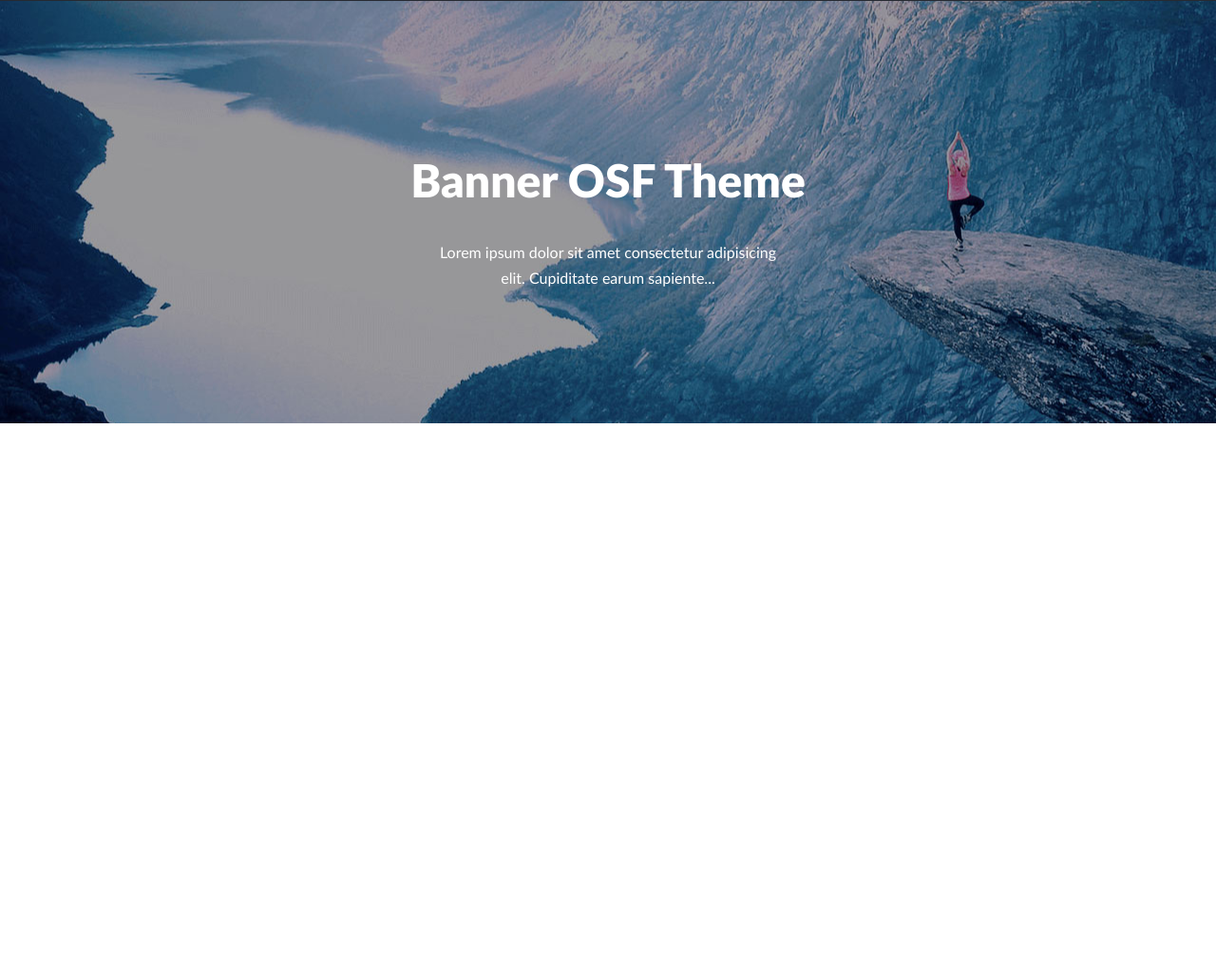
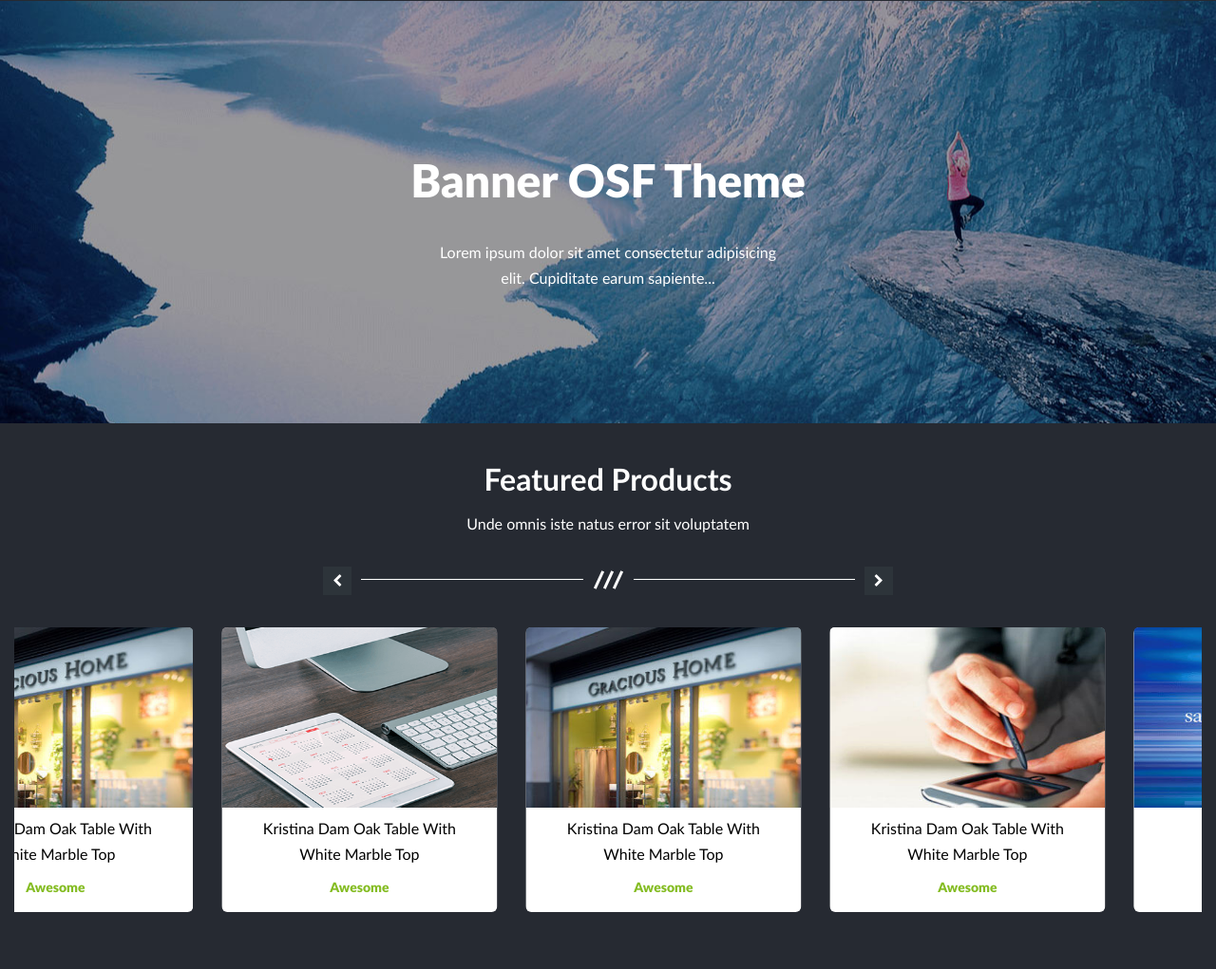
Before and after one commit to jordonss/osf_project, a website: page app/index.html in a window 1280 px wide. Shown: the part 1783-2804 px from the top of the page at 95% size. Before the commit the page ends 2229 px from the top, so only its background shows below. Drawn offline with nearby package versions, Linux system fonts and the light colour scheme; files whose address does not match are found by name.

Commit message:
featured section

```diff
--- a/app/index.html
+++ b/app/index.html
@@ -232,10 +232,6 @@
 								<a href="#" class="popular-item-price-text">799.55</a>
 								<button class="popular-item-price-button">buy now</button>
 							</div>
-							<!-- <div class="popular-item-button-wrapper">
-								<button class="popular-item-button popular-item-button-cart"></button>
-								<button class="popular-item-button popular-item-button-fav"></button>
-							</div> -->
 						</div>
 
 						<div class="popular-list-item"><a href="#" class="popular-list-item-link"><img
@@ -262,7 +258,7 @@
 
 						<div class="popular-list-item"><a href="#" class="popular-list-item-link"><img
 									src="../images/src/pop_items/pop5.png" alt=""></a>
-							<div class="popular-item-name">TORY DESK CALENDAR</div>
+							<div class="popular-item-name">Hay - About A Lounge Chair AAL 93</div>
 							<div class="popular-item-price">291.99</div>
 							<div class="popular-item-button-wrapper">
 								<button class="popular-item-button popular-item-button-cart"><i class="fa fa-plus"
@@ -273,7 +269,7 @@
 
 						<div class="popular-list-item"><a href="#" class="popular-list-item-link"><img
 									src="../images/src/pop_items/pop6.png" alt=""></a>
-							<div class="popular-item-name">CH445 Wing Chair on SUITE NY</div>
+							<div class="popular-item-name">TORY DESK CALENDAR</div>
 							<div class="popular-item-price">459.99</div>
 							<div class="popular-item-button-wrapper">
 								<button class="popular-item-button popular-item-button-cart"><i class="fa fa-plus"
@@ -284,7 +280,7 @@
 
 						<div class="popular-list-item"><a href="#" class="popular-list-item-link"><img
 									src="../images/src/pop_items/pop7.png" alt=""></a>
-							<div class="popular-item-name">TORY DESK CALENDAR</div>
+							<div class="popular-item-name">CH445 Wing Chair on SUITE NY</div>
 							<div class="popular-item-price">159.99</div>
 							<div class="popular-item-button-wrapper">
 								<button class="popular-item-button popular-item-button-cart"><i class="fa fa-plus"
@@ -324,6 +320,62 @@
 		</div>
 	</section>
 
+	<section class="featured-items d-none d-md-block">
+		<div class="container">
+			<div class="row">
+				<div class="col">
+
+					<div class="featured-items-heading">
+						<h2 class="featured-items-heading-first">featured products</h2>
+						<div class="featured-items-heading-second">Unde omnis iste natus error sit voluptatem</div>
+					</div>
+
+					<div class="featured-items-line">
+            <div class="featured-items-horizontal-line"></div>
+            <div class="featured-items-slash-wrapper">
+              <div class="featured-items-slash"></div>
+              <div class="featured-items-slash"></div>
+              <div class="featured-items-slash"></div>
+            </div>
+            <div class="featured-items-horizontal-line"></div>
+					</div>
+
+					<div class="featured-list owl-carousel">
+						<div class="featured-list-item">
+              <div class="featured-list-item-img"><img src="../images/src/posts/post1.png" alt=""></div>
+              <div class="featured-list-item-name">Kristina Dam Oak Table With White Marble Top</div>
+              <div class="featured-list-item-text">awesome</div>
+						</div>
+
+						<div class="featured-list-item">
+              <div class="featured-list-item-img"><img src="../images/src/posts/post2.png" alt=""></div>
+              <div class="featured-list-item-name">Kristina Dam Oak Table With White Marble Top</div>
+              <div class="featured-list-item-text">awesome</div>
+						</div>
+
+						<div class="featured-list-item">
+              <div class="featured-list-item-img"><img src="../images/src/posts/post3.png" alt=""></div>
+              <div class="featured-list-item-name">Kristina Dam Oak Table With White Marble Top</div>
+              <div class="featured-list-item-text">awesome</div>
+						</div>
+
+						<div class="featured-list-item">
+              <div class="featured-list-item-img"><img src="../images/src/posts/post4.png" alt="item image"></div>
+              <div class="featured-list-item-name">hezy theme</div>
+              <div class="featured-list-item-text">marketing</div>
+						</div>
+
+						<div class="featured-list-item">
+              <div class="featured-list-item-img"><img src="../images/src/posts/post2.png" alt=""></div>
+              <div class="featured-list-item-name">Kristina Dam Oak Table With White Marble Top</div>
+              <div class="featured-list-item-text">awesome</div>
+						</div>
+					</div>
+
+			</div>
+		</div>
+	</section>
+
 	<script src="/node_modules/jquery/dist/jquery.js"></script>
 	<script src="/node_modules/owl.carousel/dist/owl.carousel.min.js"></script>
 	<script src="js/bootstrap.min.js"></script>
--- a/app/js/app.js
+++ b/app/js/app.js
@@ -12,4 +12,28 @@ document.addEventListener("DOMContentLoaded", function () {
 
   $topSliderCarousel.trigger('refresh.owl.carousel');
 
+  const $homePageFeaturedCarousel = $('.featured-list.owl-carousel');
+
+  $homePageFeaturedCarousel.owlCarousel({
+    loop: true,
+    autoplay: true,
+    dots: false,
+    margin: 30,
+    items: 1,
+    autoplayHoverPause: true,
+    navContainerClass: 'featured-arrow',
+    navClass: ['featured-arrow-prev', 'featured-arrow-next'],
+    navText: ['<i class="fa fa-chevron-left"></i>', '<i class="fa fa-chevron-right"></i>'],
+    responsive: {
+      0: {
+        items: 3,
+        slideBy: 3
+      },
+      992: {
+        items: 4,
+        slideBy: 4
+      }
+    }
+  })
+
 });
--- a/app/sass/main.sass
+++ b/app/sass/main.sass
@@ -191,7 +191,7 @@ h6
     padding: 30px 15px 70px
     background: no-repeat right
     background-size: cover
-    color: white
+    color: #fff
     border-radius: 5px
   .top-slider-carousel-first
     background-image: url('./../images/src/slider/slider1.png')
@@ -398,7 +398,7 @@ h6
   color: #000
   line-height: 1.3em
   padding: 15px 15px 0
-  font-size: 18px
+  font-size: 16px
 
 .popular-item-price
   display: flex
@@ -551,5 +551,139 @@ h6
   max-width: 360px
   margin: 0 auto
 
+//featured products section
 
-//featured products section
+.featured-items
+  position: relative
+  display: block
+  padding: 40px 15px 60px
+  background-color: #262a32
+  color: #fff
+
+.featured-items-heading
+  margin-bottom: 35px
+
+.featured-items-heading-first
+  font-weight: 700
+  font-size: 32px
+  margin-bottom: 15px
+  text-align: center
+  text-transform: capitalize
+
+.featured-items-heading-second
+  text-align: center
+
+.featured-items-line
+  display: flex
+  align-items: center
+  width: 520px
+  margin: 0 auto 40px
+
+.featured-items-horizontal-line
+  position: relative
+  background-color: #fff
+  flex: 1 1 auto
+  height: 1px
+  &::before
+    content: ''
+    position: absolute
+    top: -1px
+    width: 100%
+    height: 1px
+    background-color: #2d343a
+  &::after
+    content: ''
+    position: absolute
+    top: -1px
+    width: 100%
+    height: 1px
+    background-color: #2d343a
+
+.featured-items-slash
+  height: 20px
+  width: 3px
+  background-color: #fff
+  transform: rotate(25deg)
+  margin-right: 7px
+  &:last-child
+    margin-right: 0
+
+.featured-items-slash-wrapper
+  display: flex
+  align-items: center
+  margin: 0 15px
+
+.featured-list-item
+  display: flex
+  flex-direction: column
+  justify-content: space-between
+  height: 300px
+  padding-bottom: 15px
+  background-color: #fff
+  border-radius: 6px
+
+.featured-list-item-img
+  height: 190px
+  img
+    max-width: 100%
+    height: 100%
+    background-size: cover
+    border-top-left-radius: 5px
+    border-top-right-radius: 5px
+
+.featured-list-item-name
+  padding: 0 30px
+  color: #000
+  text-align: center
+  text-transform: capitalize
+
+.featured-list-item-text
+  font-weight: 900
+  font-size: 14px
+  color: $accent
+  text-transform: capitalize
+  text-align: center
+
+.featured-arrow
+  display: flex
+  position: absolute
+  justify-content: space-between
+  width: 600px
+  top: -64px
+  left: 50%
+  transform: translateX(-50%)
+
+.featured-arrow-prev
+  display: flex
+  align-items: center
+  justify-content: center
+  width: 30px
+  height: 30px
+  background-color: #2d343a
+  border: none
+  color: #fff
+  font-size: 14px
+  outline: none
+  &:hover
+    background-color: #fff
+    color: #2d343a
+    outline: none
+  &:focus
+    outline: none
+
+.featured-arrow-next
+  display: flex
+  align-items: center
+  justify-content: center
+  width: 30px
+  height: 30px
+  background-color: #2d343a
+  border: none
+  color: #fff
+  font-size: 14px
+  &:hover
+    background-color: #fff
+    color: #2d343a
+    outline: none
+  &:focus
+    outline: none
```
Also changed, not shown: app/css/app.min.css, app/js/app.min.js.
